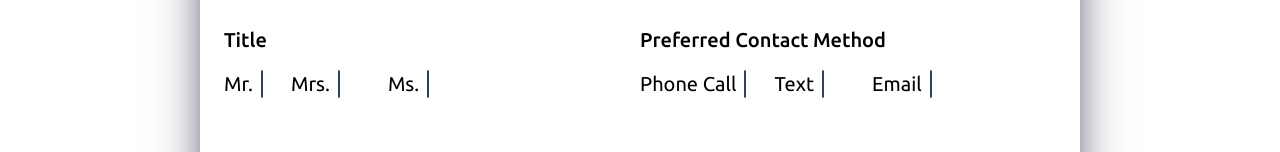
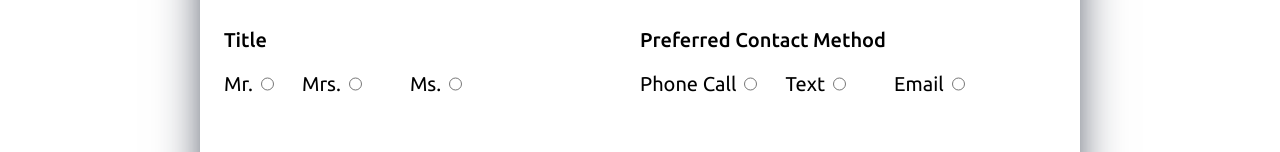
Before and after one commit to banksjazz87/visitor-form-app, a React (Create React App) app in the folder my-app/: page / in a window 1280 px wide. Shown: the part 1328-1480 px from the top of the page. Built offline with nearby package versions, Linux system fonts and the light colour scheme; no server answers.

Commit message:
feature: added the google recaptcha script tag

```diff
--- a/my-app/public/index.html
+++ b/my-app/public/index.html
@@ -27,6 +27,8 @@
     <link rel="preconnect" href="https://fonts.googleapis.com">
     <link rel="preconnect" href="https://fonts.gstatic.com" crossorigin>
     <link href="https://fonts.googleapis.com/css2?family=Ubuntu:ital,wght@0,300;0,400;0,500;0,700;1,300;1,400;1,500;1,700&display=swap" rel="stylesheet">
+
+    <script src="https://www.google.com/recaptcha/api.js"></script>
 </head>
 
 <body>
--- a/my-app/src/components/LandingPage/Form.tsx
+++ b/my-app/src/components/LandingPage/Form.tsx
@@ -265,7 +265,7 @@ export default function Form({ show, showHandler }: FormProps) {
 		return (
 			<div
 				id="visitor-form"
-				className="flex flex-col gap-8 lg:w-9/12 sm:w-11/12 m-auto pt-14 pb-14"
+				className="flex flex-col gap-8 max-w-screen-lg lg:w-9/12 sm:w-11/12 m-auto pt-14 pb-14"
 			>
 				<form
 					className="shadow-2xl p-6 pb-10 pt-10 sm:mx-10 shadow-slate-900 rounded-lg"
--- a/my-app/src/components/LandingPage/InputField.tsx
+++ b/my-app/src/components/LandingPage/InputField.tsx
@@ -26,7 +26,7 @@ export default function InputField({dataArray, title, vertical, changeHandler, s
                         placeholder={x.placeHolder} name={x.name}
                         onChange={(event) => changeHandler(event, x.visitorKey)}
                         value={x.value}
-                        className="border border-slate-700 rounded-sm focus:border-fuchsia-800 appearance-none checked:bg-fuchsia-800"></input>
+                        className="border border-slate-700 rounded-sm focus:border-fuchsia-800"></input>
                 </div>
                 );
             } else {
```
